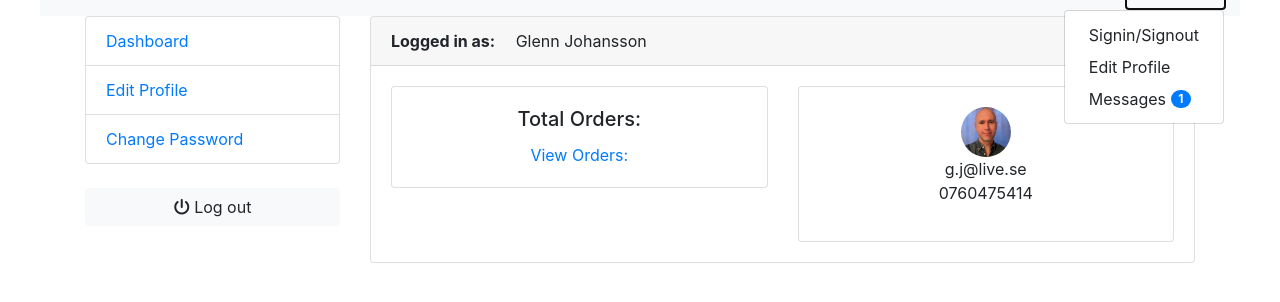
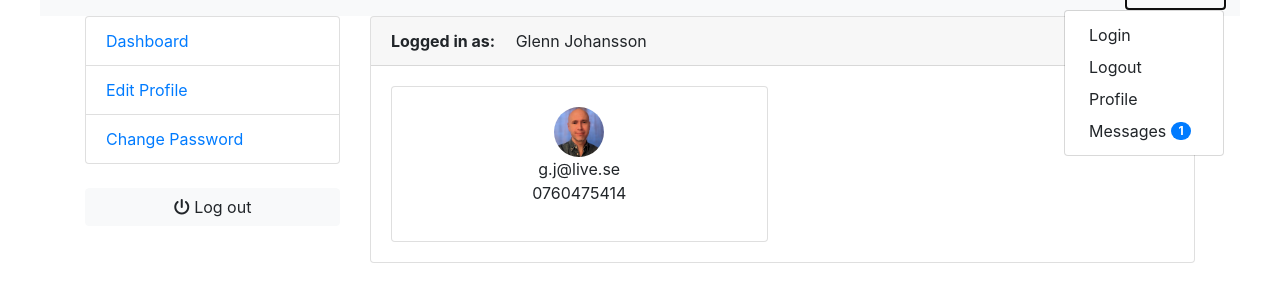
Before and after one commit to GlennJohansson85/memories1, a Django app: page /profiles/ in a window 1280 px wide, after a click that opens the changed part. Shown: the part 66-368 px from the top of the page. Run offline with Django 5.2, Linux system fonts and the light colour scheme; a user stored in the database is signed in; data comes from the database, SQL or seed files in the repository; both versions use the stored data as it was after the commit.

```diff
--- a/profiles/views.py
+++ b/profiles/views.py
@@ -166,7 +166,7 @@ def edit_profile(request):
         'profile_form': profile_form,
         'userprofile': userprofile,
     }
-    return render(request, 'accounts/edit_profile.html', context)
+    return render(request, 'profiles/edit_profile.html', context)
 
 
 #___________________________________________________________  ChangePasswordView
--- a/templates/includes/dashboard_sidebar.html
+++ b/templates/includes/dashboard_sidebar.html
@@ -5,5 +5,5 @@
           <a class="list-group-item {% if '/change_password/' in request.path %}active{% endif %}" href="{% url 'change_password' %}">Change Password </a>
       </ul>
       <br>
-      <a class="btn btn-light btn-block" href="{% url 'signout' %}"><i class="fa fa-power-off"></i> <span class="text">Log out</span> </a>
+      <a class="btn btn-light btn-block" href="{% url 'logout' %}"><i class="fa fa-power-off"></i> <span class="text">Log out</span> </a>
   </aside>
--- a/templates/includes/navbar.html
+++ b/templates/includes/navbar.html
@@ -56,8 +56,9 @@
               <img src="{{ profile_picture_url }}" alt="Profile" width="30" style="border-radius:50%;">
           </a>
           <div class="dropdown-menu dropdown-menu-right" aria-labelledby="profileDropdown">
-            <a class="dropdown-item" href="{% url 'login' %}">Signin/Signout</a>
-            <a class="dropdown-item" href="{% url 'edit_profile' %}">Edit Profile</a>
+            <a class="dropdown-item" href="{% url 'login' %}">Login</a>
+            <a class="dropdown-item" href="{% url 'logout' %}">Logout</a>
+            <a class="dropdown-item" href="{% url 'edit_profile' %}">Profile</a>
             <a class="dropdown-item" href="#">Messages <span class="badge badge-pill badge-primary">1</span><span class="sr-only">(current)</span></a>
           </div>
         </li>
--- a/templates/profiles/dashboard.html
+++ b/templates/profiles/dashboard.html
@@ -17,15 +17,6 @@
                             <div class="col-md-6">
                                 <div class="card" style="text-align:center;">
                                     <div class="card-body">
-                                        <h5 class="card-title">Total Orders:</h5>
-                                        <h4>{{ orders_count }}</h4>
-                                        <a href="{% url 'my_orders' %}">View Orders:</a>
-                                    </div>
-                                </div>
-                            </div>
-                            <div class="col-md-6">
-                                <div class="card" style="text-align:center;">
-                                    <div class="card-body">
                                         <img src="{{ userprofile.profile_picture.url }}" alt="User Profile Picture" width="50" style="border-radius:50%;">
                                         <p class="mb-0">{{ user.email }}</p>
                                         <p>{{ user.phone_number }}</p>
```
Also changed, not shown: templates/profiles/edit_profile.html (+19 -14 lines), templates/profiles/login.html (+4 -4 lines), db.sqlite3, static/css/base.css (line endings or trailing spaces).
